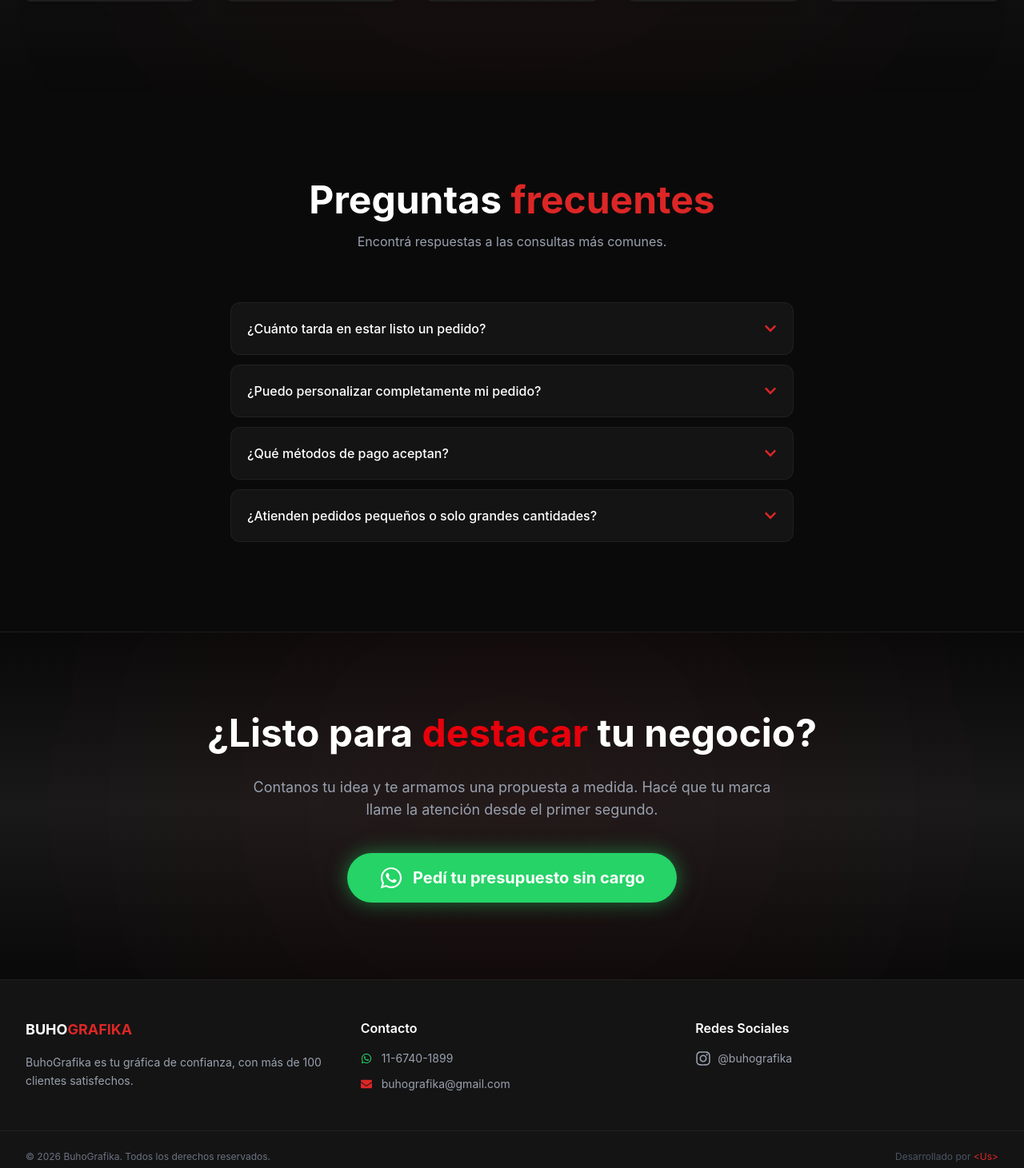
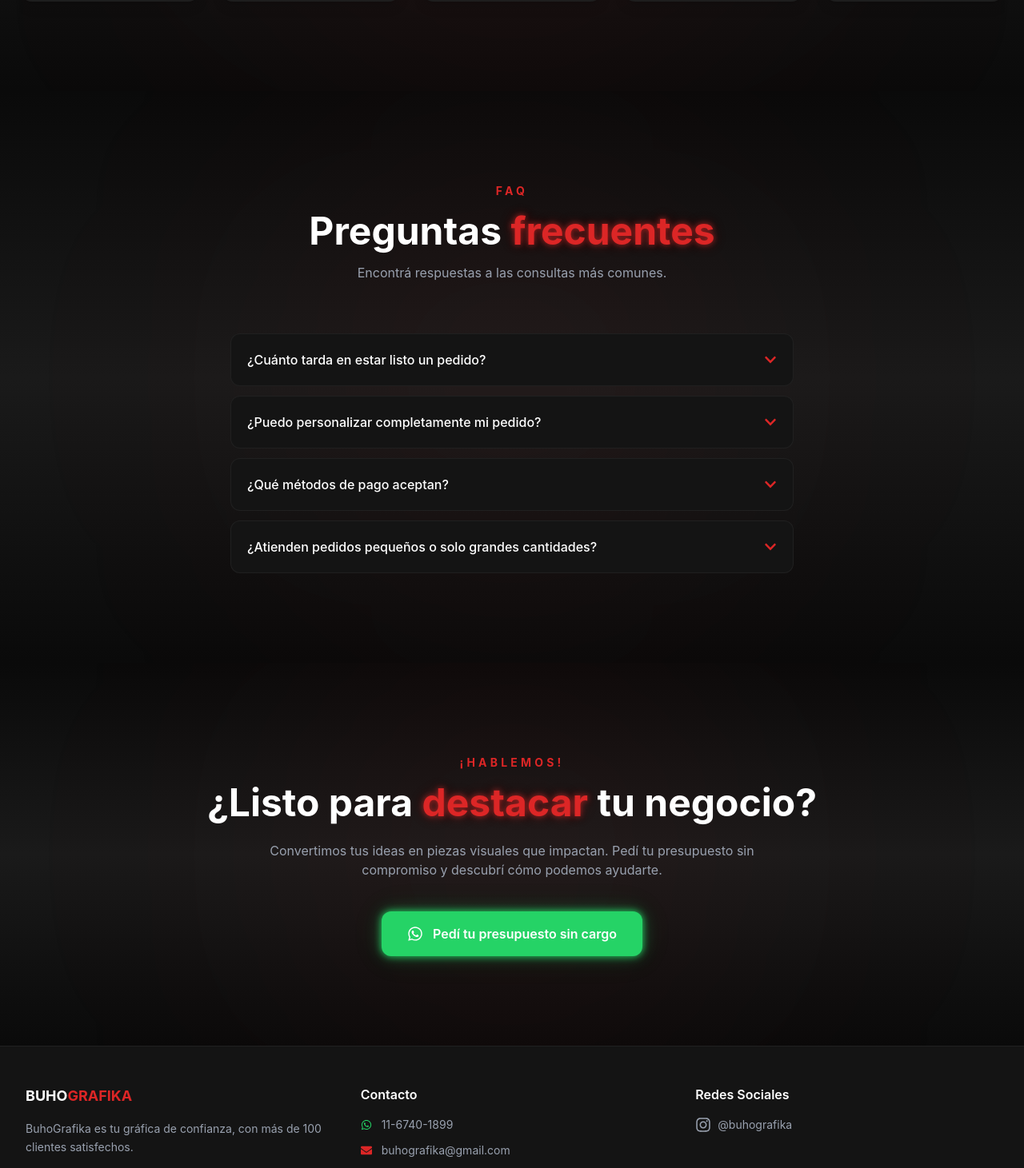
Before and after one commit to GonzaBertolucci/landing-grafika, a React (Vite) app in the folder buhografika/: page / in a window 1280 px wide. Shown: the part 4329-5790 px from the top of the page at 80% size. Built offline with nearby package versions, Linux system fonts and the light colour scheme.

Commit message:
Efectos restantes agregados al footer, final y FAQ

```diff
--- a/buhografika/src/components/CtaFinal.jsx
+++ b/buhografika/src/components/CtaFinal.jsx
@@ -1,38 +1,51 @@
-import React from 'react';
+import { motion } from 'framer-motion';
 import { FaWhatsapp } from 'react-icons/fa';
 
 export default function CtaFinal() {
-  const numeroWhatsApp = "549116747401899";
-  const mensajePredeterminado = "¡Hola Buhografika! Vengo de su página web y me gustaría pedir un presupuesto.";
+  return (
+    <section className="py-20 md:py-28 relative overflow-hidden">
+      <div className="absolute inset-0 bg-gradient-to-b from-dark via-dark-lighter to-dark" />
 
-  return (
-    <section className="relative py-24 text-white font-sans text-center border-t border-[#1e1e1e] overflow-hidden">
+      <div className="absolute top-1/2 left-1/2 -translate-x-1/2 -translate-y-1/2 w-[600px] h-[600px] bg-primary/5 rounded-full blur-[150px] pointer-events-none" />
 
-      {/* Fondo gradiente y luz (Heredado de Services) */}
-      <div className="absolute inset-0 bg-gradient-to-b from-dark via-dark-lighter to-dark" />
-      <div className="absolute top-1/2 left-1/2 -translate-x-1/2 -translate-y-1/2 w-[800px] h-[800px] bg-primary/5 rounded-full blur-[150px] pointer-events-none" />
+      <div className="relative z-10 max-w-4xl mx-auto px-4 sm:px-6 lg:px-8 text-center">
+        <motion.div
+          initial={{ opacity: 0, y: 30 }}
+          whileInView={{ opacity: 1, y: 0 }}
+          viewport={{ once: true, margin: '-100px' }}
+          transition={{ duration: 0.6 }}
+        >
+          <motion.span
+            initial={{ opacity: 0, scale: 0.8 }}
+            whileInView={{ opacity: 1, scale: 1 }}
+            viewport={{ once: true }}
+            className="inline-block text-primary text-sm font-bold tracking-[0.3em] uppercase mb-4"
+          >
+            ¡Hablemos!
+          </motion.span>
 
-      {/* Contenido original (agregamos relative z-10 para que quede sobre el fondo) */}
-      <div className="relative z-10 max-w-4xl mx-auto px-6 flex flex-col items-center">
-
-        <h2 className="text-4xl md:text-5xl font-bold mb-6 leading-tight">
-          ¿Listo para <span className="text-red-600">destacar</span> tu negocio?
+          <h2 className="text-3xl sm:text-4xl md:text-5xl font-bold text-white mb-6">
+            ¿Listo para <span className="text-primary neon-text">destacar</span> tu negocio?
           </h2>
 
-        <p className="text-gray-400 text-lg mb-10 max-w-2xl">
-          Contanos tu idea y te armamos una propuesta a medida. Hacé que tu marca llame la atención desde el primer segundo.
+          <p className="text-gray-400 max-w-2xl mx-auto text-sm md:text-base mb-10">
+            Convertimos tus ideas en piezas visuales que impactan. Pedí tu presupuesto sin compromiso y descubrí cómo podemos ayudarte.
           </p>
 
           <a
-          href={`https://wa.me/${numeroWhatsApp}?text=${encodeURIComponent(mensajePredeterminado)}`}
+            href={`https://wa.me/+541167401899?text=${encodeURIComponent('¡Hola! Vi tu pagina y me gustaría pedir más información.')}`}
             target="_blank"
             rel="noopener noreferrer"
-          className="inline-flex items-center justify-center gap-3 bg-[#25d366] hover:bg-[#22bf5b] text-white font-bold text-lg md:text-xl py-4 px-10 rounded-full shadow-[0_0_25px_rgba(37,211,102,0.5)] hover:shadow-[0_0_35px_rgba(37,211,102,0.8)] transition-all hover:scale-105 duration-300"
+            className="group relative inline-flex items-center gap-3 bg-[#25D366] hover:bg-[#20BA5C] text-white font-semibold px-8 py-4 rounded-xl transition-all duration-300"
+            style={{
+              boxShadow: '0 0 10px #25D366, 0 0 20px rgba(37, 211, 102, 0.3), 0 0 40px rgba(37, 211, 102, 0.1)',
+            }}
           >
-          <FaWhatsapp className="text-3xl" />
-          Pedí tu presupuesto sin cargo
+            <FaWhatsapp className="text-xl" />
+            <span>Pedí tu presupuesto sin cargo</span>
+            <span className="absolute inset-0 rounded-xl bg-[#25D366] animate-ping opacity-10" />
           </a>
-
+        </motion.div>
       </div>
     </section>
   );
--- a/buhografika/src/components/FAQ.jsx
+++ b/buhografika/src/components/FAQ.jsx
@@ -62,8 +62,12 @@ export default function FAQ() {
   const [openIndex, setOpenIndex] = useState(null);
 
   return (
-    <section id="faq" className="py-20 md:py-28">
-      <div className="max-w-3xl mx-auto px-4 sm:px-6 lg:px-8">
+    <section id="faq" className="py-20 md:py-28 relative overflow-hidden">
+      <div className="absolute inset-0 bg-gradient-to-b from-dark via-dark-lighter to-dark" />
+
+      <div className="absolute top-1/2 left-1/2 -translate-x-1/2 -translate-y-1/2 w-[600px] h-[600px] bg-primary/5 rounded-full blur-[150px] pointer-events-none" />
+
+      <div className="relative z-10 max-w-3xl mx-auto px-4 sm:px-6 lg:px-8">
         <motion.div
           initial={{ opacity: 0, y: 30 }}
           whileInView={{ opacity: 1, y: 0 }}
@@ -71,8 +75,16 @@ export default function FAQ() {
           transition={{ duration: 0.6 }}
           className="text-center mb-16"
         >
+          <motion.span
+            initial={{ opacity: 0, scale: 0.8 }}
+            whileInView={{ opacity: 1, scale: 1 }}
+            viewport={{ once: true }}
+            className="inline-block text-primary text-sm font-bold tracking-[0.3em] uppercase mb-4"
+          >
+            FAQ
+          </motion.span>
           <h2 className="text-3xl sm:text-4xl md:text-5xl font-bold text-white mb-4">
-            Preguntas <span className="text-primary">frecuentes</span>
+            Preguntas <span className="text-primary neon-text">frecuentes</span>
           </h2>
           <p className="text-gray-400 max-w-xl mx-auto text-sm md:text-base">
             Encontrá respuestas a las consultas más comunes.
--- a/buhografika/src/components/Footer.jsx
+++ b/buhografika/src/components/Footer.jsx
@@ -51,7 +51,7 @@ export default function Footer() {
             &copy; {new Date().getFullYear()} BuhoGrafika. Todos los derechos reservados.
           </p>
           <p className="text-gray-600 text-xs">
-            Desarrollado por <span className="text-primary">&lt;Us&gt;</span>
+            Desarrollado por <span className="text-primary">GTB Code</span>
           </p>
         </div>
       </div>
--- a/buhografika/src/components/Testimonials.jsx
+++ b/buhografika/src/components/Testimonials.jsx
@@ -114,7 +114,7 @@ export default function Testimonials() {
 
         <div className="text-center mb-16">
           <h2 className="text-3xl md:text-4xl font-bold mb-4">
-            Lo que dicen nuestros <span className="text-red-600">clientes</span>
+            Lo que dicen nuestros <span className="text-primary neon-text">clientes</span>
           </h2>
         </div>
 
```
Lines whose indentation alone changed are shown as unchanged.
